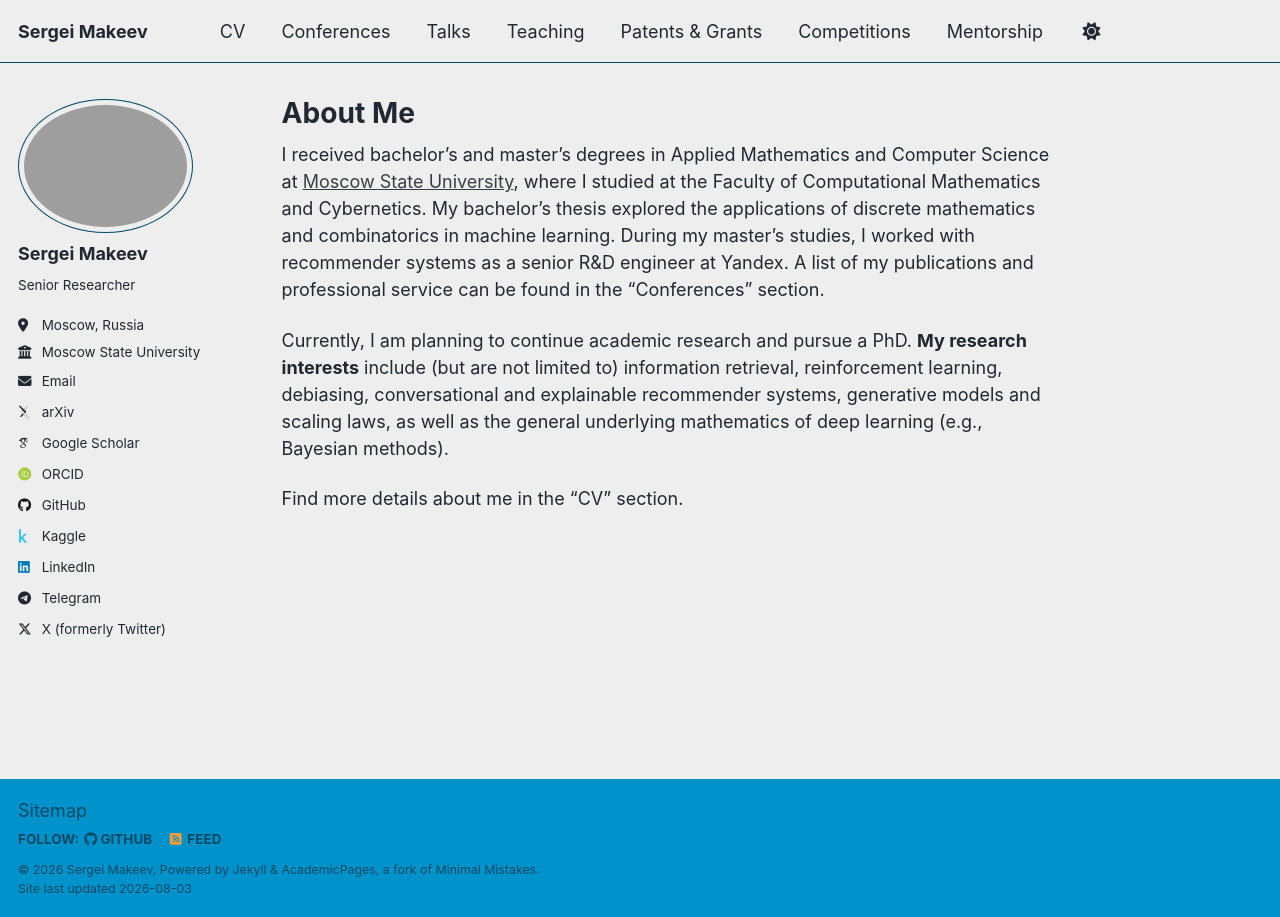
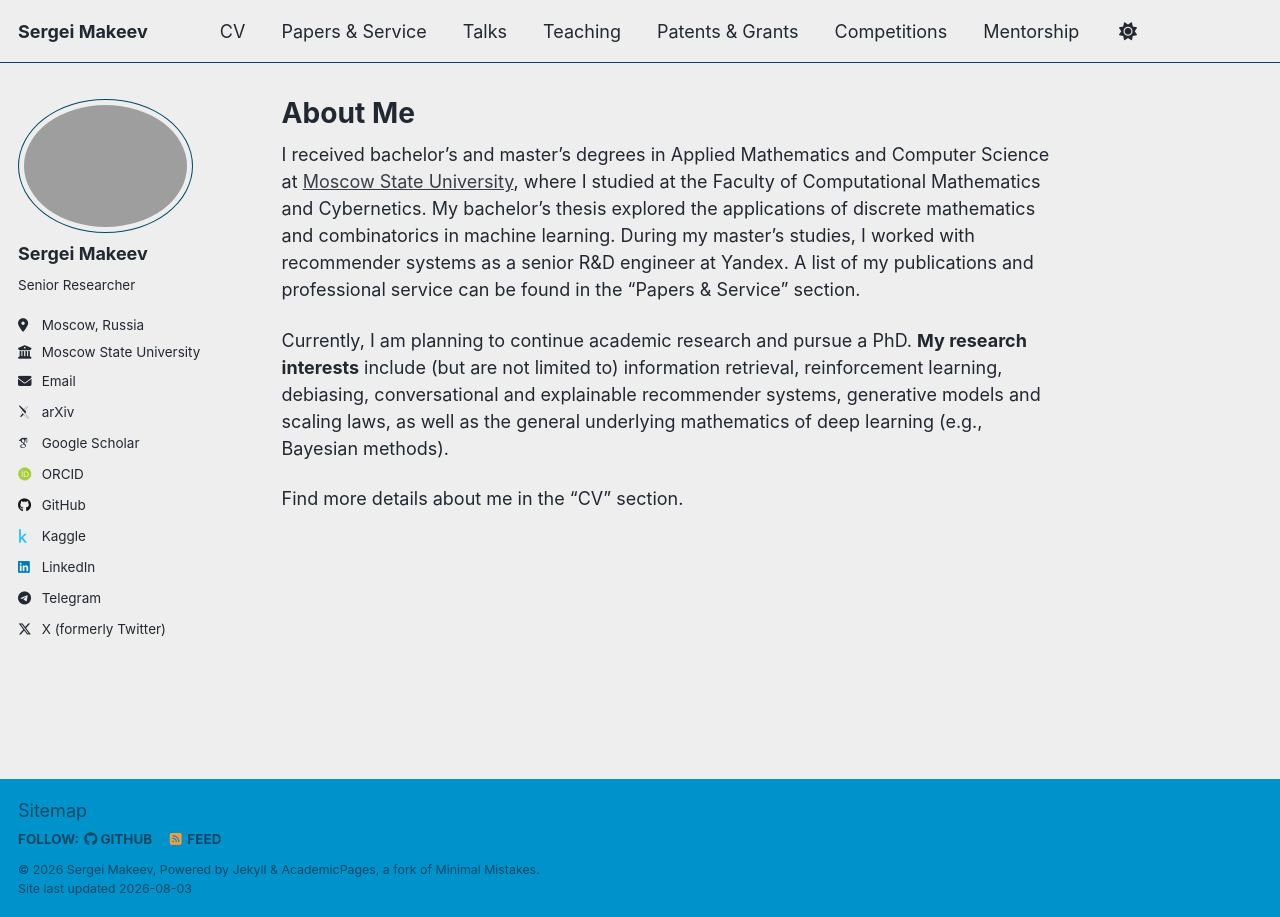
Before and after one commit to neuralsrg/neuralsrg.github.io, a Jekyll site: the page built from _pages/about.md, in a window 1280 px wide. Built offline with Jekyll 4.4.1, drawn with Linux system fonts in a browser that asks for light colours; some web fonts are replaced; a script that is not in the unit is left out.

Commit message:
Rename Conferences section

```diff
--- a/_data/navigation.yml
+++ b/_data/navigation.yml
@@ -11,7 +11,7 @@ main:
   - title: "CV"
     url: /cv/
 
-  - title: "Conferences"
+  - title: "Papers & Service"
     url: /conferences/
 
   - title: "Talks"
--- a/_pages/about.md
+++ b/_pages/about.md
@@ -7,7 +7,7 @@ redirect_from:
   - /about.html
 ---
 
-I received bachelor's and master's degrees in Applied Mathematics and Computer Science at [Moscow State University](https://www.topuniversities.com/universities/lomonosov-moscow-state-university), where I studied at the Faculty of Computational Mathematics and Cybernetics. My bachelor's thesis explored the applications of discrete mathematics and combinatorics in machine learning. During my master's studies, I worked with recommender systems as a senior R&D engineer at Yandex. A list of my publications and professional service can be found in the "Conferences" section.
+I received bachelor's and master's degrees in Applied Mathematics and Computer Science at [Moscow State University](https://www.topuniversities.com/universities/lomonosov-moscow-state-university), where I studied at the Faculty of Computational Mathematics and Cybernetics. My bachelor's thesis explored the applications of discrete mathematics and combinatorics in machine learning. During my master's studies, I worked with recommender systems as a senior R&D engineer at Yandex. A list of my publications and professional service can be found in the "Papers & Service" section.
 
 Currently, I am planning to continue academic research and pursue a PhD. **My research interests** include (but are not limited to) information retrieval, reinforcement learning, debiasing, conversational and explainable recommender systems, generative models and scaling laws, as well as the general underlying mathematics of deep learning (e.g., Bayesian methods).
 
--- a/_pages/publications.html
+++ b/_pages/publications.html
@@ -1,6 +1,6 @@
 ---
 layout: archive
-title: "Conferences"
+title: "Papers & Service"
 permalink: /conferences/
 author_profile: true
 redirect_from:
```
